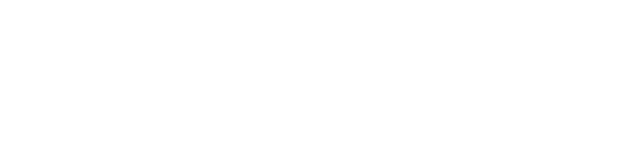
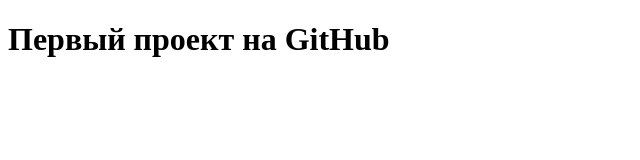
Before and after one commit to boris021/project, a plain HTML site: page index.html in a window 1280 px wide. Shown: the whole page, without its empty margins (0-640 px from the left). Drawn offline with Linux system fonts and the light colour scheme.

Commit message:
Creat descripton file

```diff
--- a/index.html
+++ b/index.html
@@ -8,7 +8,7 @@
 </head>
 
 <body>
-
+  <h1>Первый проект на GitHub</h1>
 </body>
 
 </html>
```
